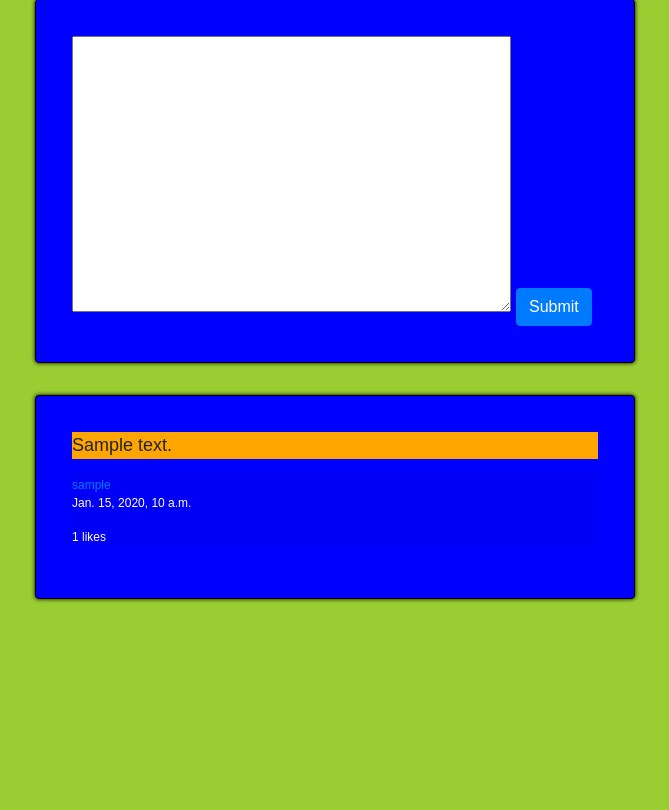
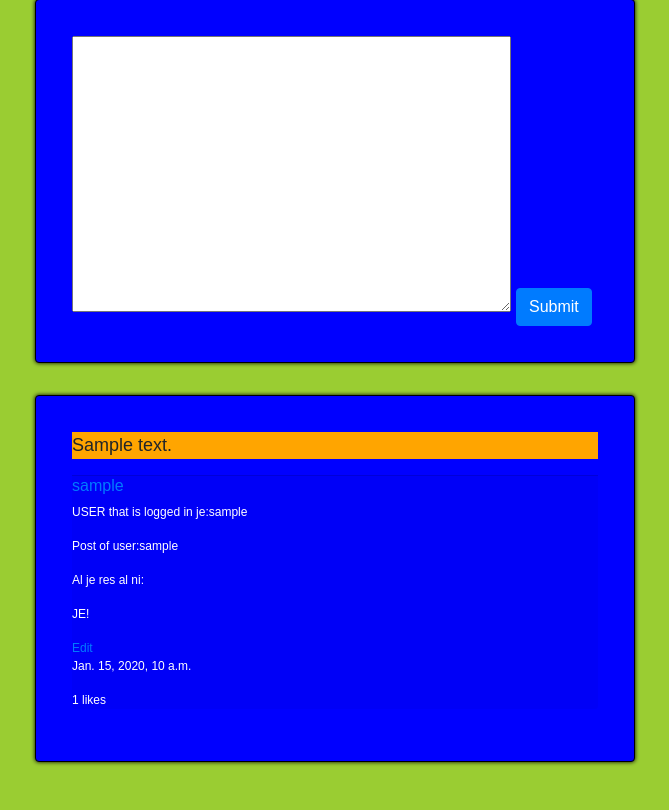
Before and after one commit to Ziga12341/social-network, a Django app: page / in a window 1280 px wide. Shown: the part 164-974 px from the top of the page, without its empty margins (13-682 px from the left). Before the commit the page ends 766 px from the top, so only its background shows below. Run offline with Django 3.2, Linux system fonts and the light colour scheme; a user stored in the database is signed in; tables that the repository leaves empty hold one stand-in row (values such as "Sample post"); some libraries are stand-ins or nearby versions.

Commit message:
project4: network: edit_post: I implemented tink to edit on index.html

```diff
--- a/network/templates/network/index.html
+++ b/network/templates/network/index.html
@@ -26,7 +26,19 @@
                         <p> {{ post.body }}</p>
                     </div>
                     <div class="card-footer">
-                        <a href="{% url 'profile' post.user %}"> {{ post.user }}</a>
+                        <h6><a href="{% url 'profile' post.user %}"> {{ post.user }}</a></h6>
+                        <p> USER that is logged in je:{{ user }}</p>
+                        <p> Post of user:{{ post.user.username }}</p>
+                        <p>Al je res al ni: </p>
+                        {% if user == post.user %}
+                            <p>JE!</p>
+                        {% else %}
+                            <p>NI!</p>
+                        {% endif %}
+                        {% if user.is_authenticated and user == post.user%}
+
+                            <a href="#">Edit</a>
+                        {% endif %}
                         <p> {{ post.timestamp }}</p>
                         <p> {{ post.likes }} likes </p>
                     </div>
--- a/network/views.py
+++ b/network/views.py
@@ -1,8 +1,5 @@
 """
 Views for the network app.
-New Post: Users who are signed in should be able to write a new text-based post by filling in text into a text area and then clicking a button to submit the post.
-The screenshot at the top of this specification shows the “New Post” box at the top of the “All Posts” page. You may choose to do this as well, or you may make the “New Post” feature a separate page.
-Posts should be displayed, most recent first.
 """
 from django.contrib.auth import authenticate, login, logout
 from django.db import IntegrityError
```
